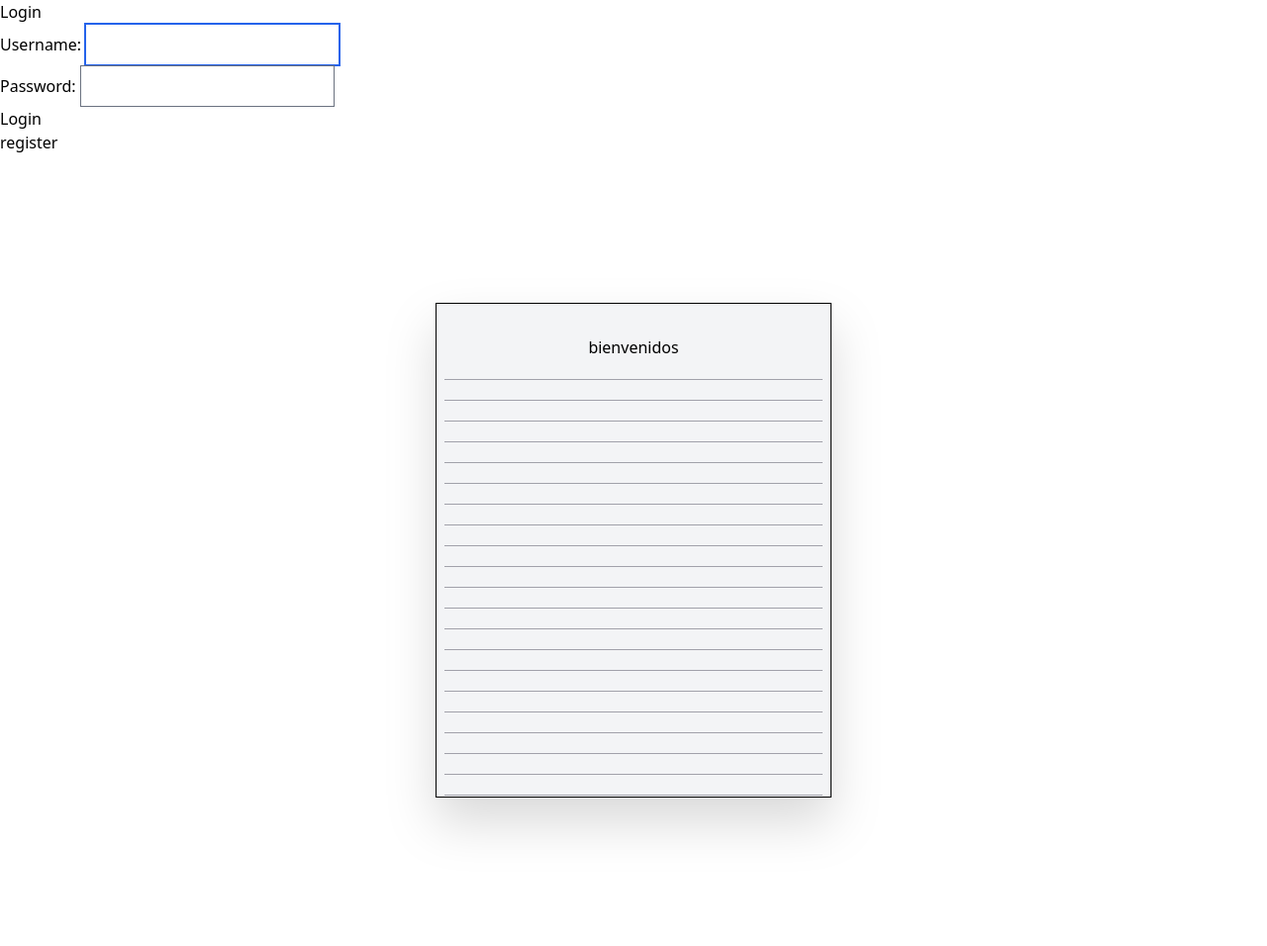
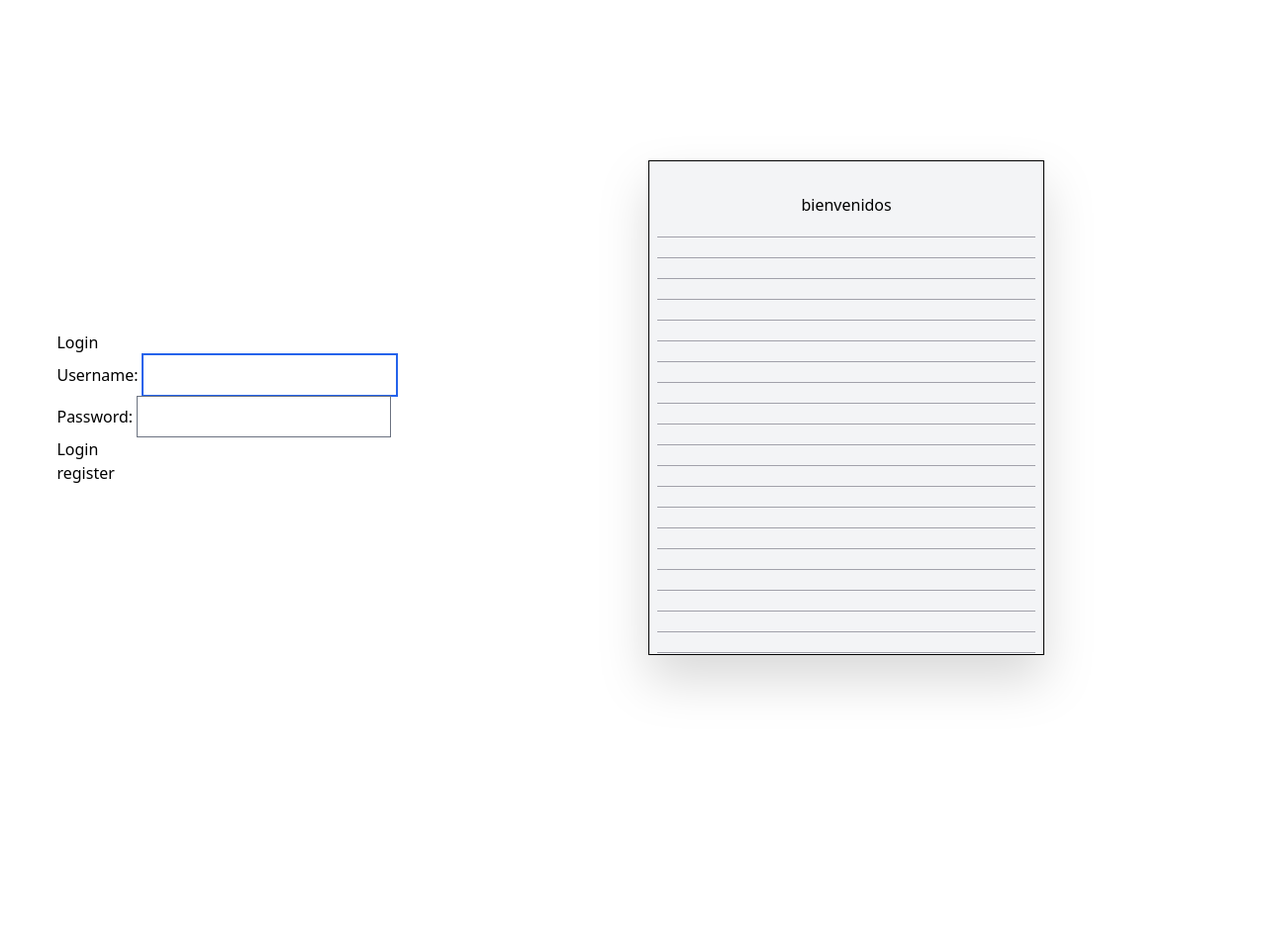
Before and after one commit to fxcx/tasks, a Django app: page / in a window 1280 px wide. Shown: the whole page at 99% size. After the commit the page ends 698 px from the top, so only its background shows below. Run offline with Django 5.2, Linux system fonts and the light colour scheme; style sheets or scripts are compiled from the project's sources; some libraries are stand-ins or nearby versions.

Commit message:
login centrado

```diff
--- a/theme/templates/task/login.html
+++ b/theme/templates/task/login.html
@@ -8,7 +8,9 @@
     {% tailwind_css %}
     <title>Login</title>
 </head>
-<body>
+<body class="flex p-2 ml-3 justify-between box-content">
+    <section class="grid place-content-center w-1/2 p-1">
+        <article>
             <h1>Login</h1>
             <form method="POST">
                 {% csrf_token %}
@@ -16,7 +18,9 @@
                 <button type="submit">Login</button>
             </form>
             <a href="{% url 'tasks:register' %}">register</a>
-<section class="flex justify-center w-full">
+        </article>
+    </section>
+<section class="flex justify-center w-full p-1">
     <article class=" grid place-content-center">
         <div class="flex items-center justify-center min-h-screen min-w-screen">
           <div class="relative min-w-[400px] max-w-[400px] min-h-[500px] max-h-[500px] border border-black bg-gray-100 drop-shadow-2xl">
```
Also changed, not shown: db.sqlite3. Lines whose indentation alone changed are shown as unchanged.
